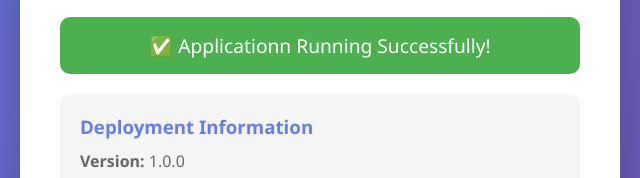
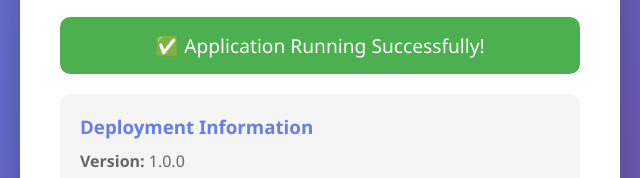
Before and after one commit to Codewithaiyan/portfolio2, a plain HTML site: page index.html in a window 1280 px wide. Shown: the part 195-373 px from the top of the page, 320-960 px from the left. Drawn offline with Linux system fonts and the light colour scheme.

Commit message:
Fix typo in application status message

```diff
--- a/index.html
+++ b/index.html
@@ -96,7 +96,7 @@
         <h1>🚀 Pipeline Demo App</h1>
 
         <div class="status">
-            ✅ Applicationn Running Successfully!
+            ✅ Application Running Successfully!
         </div>
 
         <div class="info">
```
